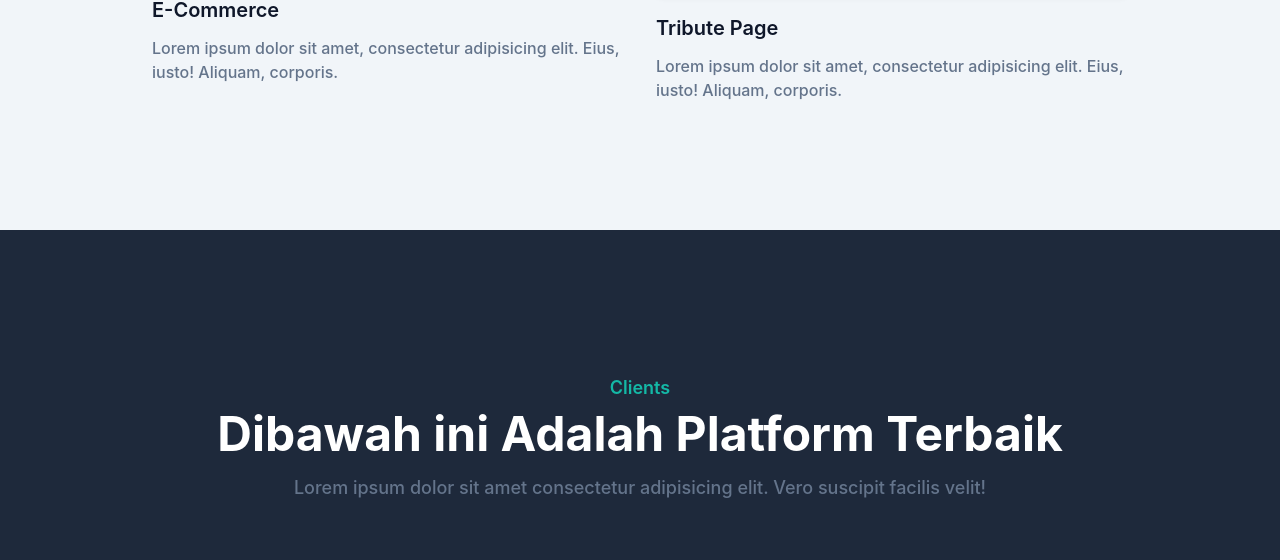
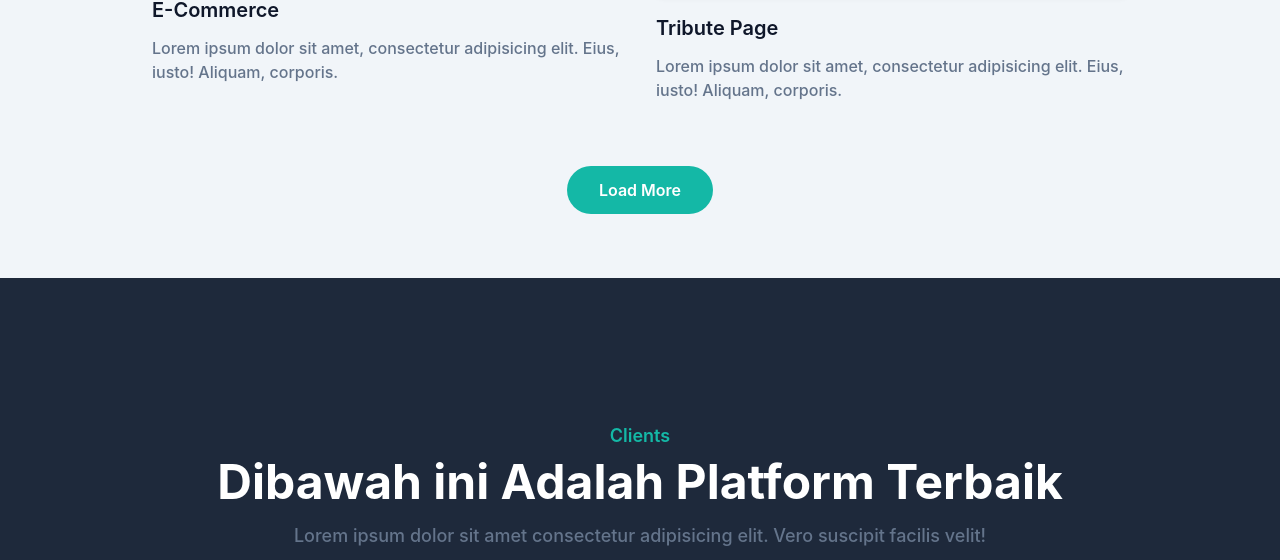
Before and after one commit to ferlyafriliyan/ferlyafriliyan, a website: page index.html in a window 1280 px wide. Shown: the part 2633-3193 px from the top of the page. Drawn offline with Linux system fonts and the light colour scheme.

Commit message:
Update index.html

```diff
--- a/index.html
+++ b/index.html
@@ -236,6 +236,7 @@
             <h3 class="mt-5 mb-3 text-xl font-semibold text-dark dark:text-white">Tribute Page</h3>
             <p class="text-base font-medium text-secondary">Lorem ipsum dolor sit amet, consectetur adipisicing elit. Eius, iusto! Aliquam, corporis.</p>
           </div>
+        <a href="#" class="rounded-full bg-primary py-3 px-8 text-base font-semibold text-white transition duration-300 ease-in-out hover:opacity-80 hover:shadow-lg" id="loadMore">Load More</a>
         </div>
       </div>
     </section>
```
